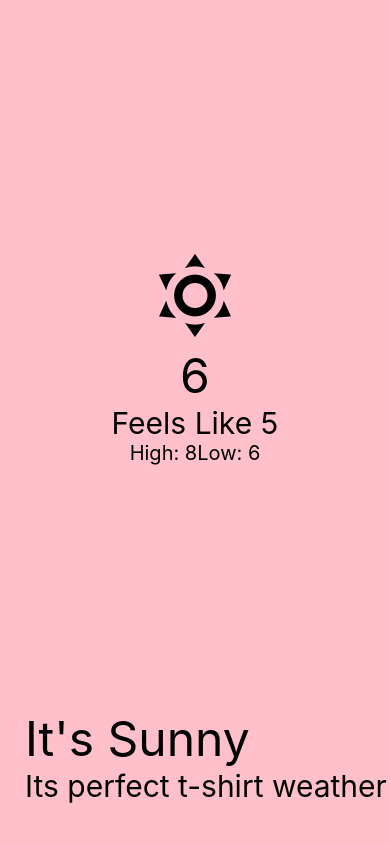
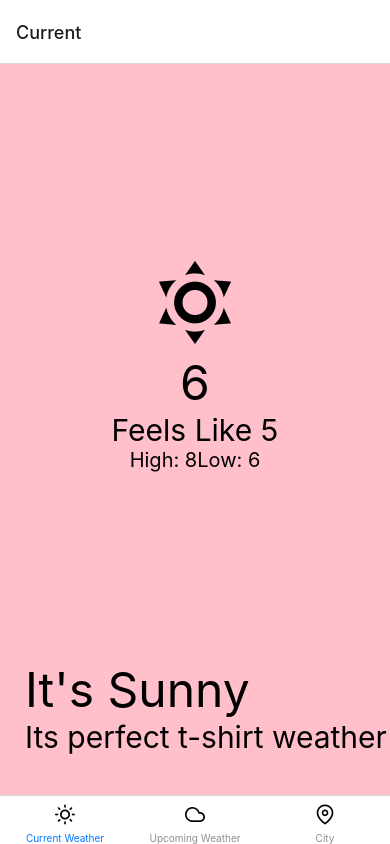
Before and after one commit to abdulbasit-dev/WeatherApp, a React Native app: screen / in a window 390 px wide. Built offline with nearby package versions, Linux system fonts and the light colour scheme.

Commit message:
set up the tab navigator

```diff
--- a/App.js
+++ b/App.js
@@ -1,25 +1,47 @@
 import React from 'react'
-import {
-  StyleSheet,
-  View,
-} from 'react-native'
-
+import { NavigationContainer } from '@react-navigation/native'
+import { createBottomTabNavigator } from '@react-navigation/bottom-tabs'
+import { Feather } from '@expo/vector-icons'
 import { CurrentWeather, UpcomingWeather, City } from './src/screens'
+const Tab = createBottomTabNavigator()
 
 const App = () => {
   return (
-    <View style={styles.container}>
-        <CurrentWeather />
-        {/* <UpcomingWeather /> */}
-        {/* <City /> */}
-    </View>
+    <NavigationContainer>
+      <Tab.Navigator>
+        <Tab.Screen
+          name="Current"
+          component={CurrentWeather}
+          options={{
+            tabBarLabel: 'Current Weather',
+            tabBarIcon: ({ color, size }) => (
+              <Feather name={'sun'} size={20} color="black" />
+            )
+          }}
+        />
+        <Tab.Screen
+          name="Upcoming"
+          component={UpcomingWeather}
+          options={{
+            tabBarLabel: 'Upcoming Weather',
+            tabBarIcon: ({ color, size }) => (
+              <Feather name={'cloud'} size={20} color="black" />
+            )
+          }}
+        />
+        <Tab.Screen
+          name="City"
+          component={City}
+          options={{
+            tabBarLabel: 'City',
+            tabBarIcon: ({ color, size }) => (
+              <Feather name={'map-pin'} size={20} color="black" />
+            )
+          }}
+        />
+      </Tab.Navigator>
+    </NavigationContainer>
   )
 }
 
-const styles = StyleSheet.create({
-  container: {
-    flex: 1,
-  },
-})
-
 export default App
--- a/package.json
+++ b/package.json
@@ -10,14 +10,15 @@
     "lint": "eslint ."
   },
   "dependencies": {
+    "@react-navigation/bottom-tabs": "^6.5.8",
     "@react-navigation/native": "^6.1.7",
     "eslint": "^8.44.0",
     "expo": "~48.0.18",
     "expo-status-bar": "~1.4.4",
     "react": "18.2.0",
     "react-native": "0.71.8",
-    "react-native-safe-area-context": "^4.7.1",
-    "react-native-screens": "^3.22.1"
+    "react-native-safe-area-context": "4.5.0",
+    "react-native-screens": "~3.20.0"
   },
   "devDependencies": {
     "@babel/core": "^7.20.0",
```
Also changed, not shown: 2 other files (tests, documents, lock files or other folders).
